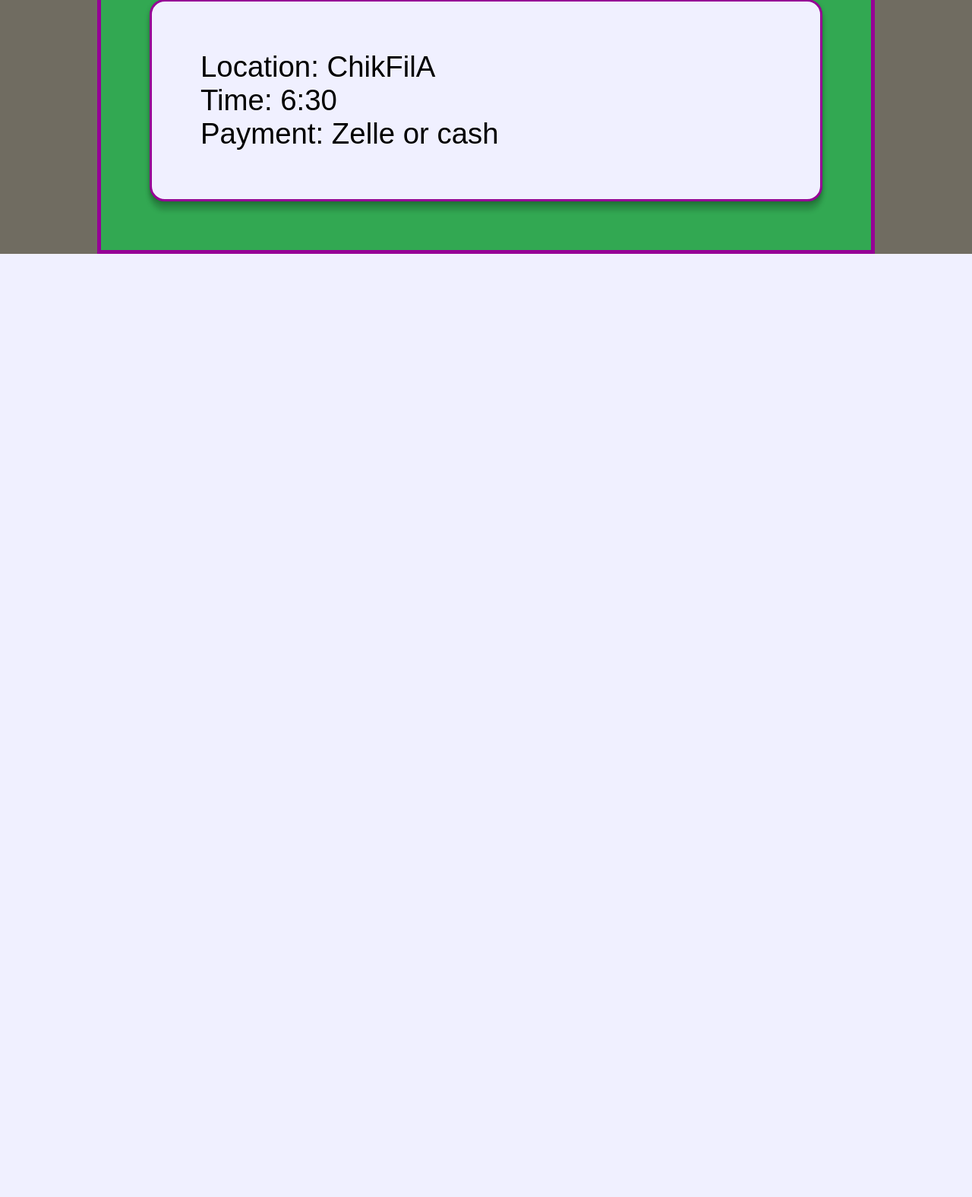
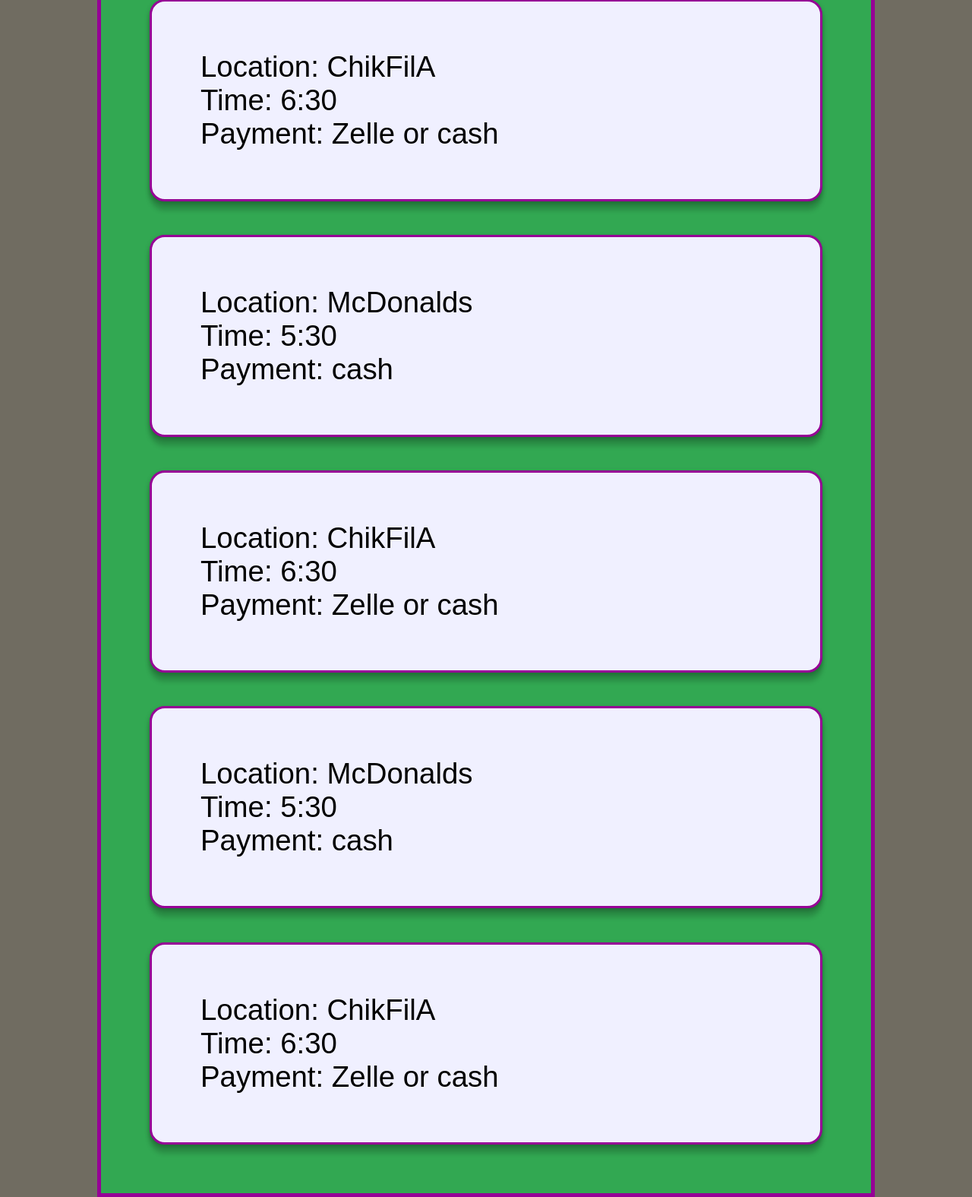
Before and after one commit to robertburdsall/ssmhackathon24, a Django app: page / in a window 1280 px wide. Shown: the part 489-2064 px from the top of the page at 76% size. Before the commit the page ends 823 px from the top, so only its background shows below. Run offline with Django 4.2, Linux system fonts and the light colour scheme.

Commit message:
Another one

```diff
--- a/djangoserver/mysite/templates/index.html
+++ b/djangoserver/mysite/templates/index.html
@@ -231,7 +231,7 @@
             */
 
             // For testing, assume data sent back is this
-            groupData = {"groups": [{"location": "McDonalds", "payment": "cash", "time": "5:30", "orderLink": "http://bruh.com"}, {"location": "ChikFilA", "payment": "Zelle or cash", "time": "6:30", "orderLink": "https://doordash.com"}]};
+            groupData = {"groups": [{"location": "McDonalds", "payment": "cash", "time": "5:30", "orderLink": "http://bruh.com"}, {"location": "ChikFilA", "payment": "Zelle or cash", "time": "6:30", "orderLink": "https://doordash.com"}, {"location": "McDonalds", "payment": "cash", "time": "5:30", "orderLink": "http://bruh.com"}, {"location": "ChikFilA", "payment": "Zelle or cash", "time": "6:30", "orderLink": "https://doordash.com"}, {"location": "McDonalds", "payment": "cash", "time": "5:30", "orderLink": "http://bruh.com"}, {"location": "ChikFilA", "payment": "Zelle or cash", "time": "6:30", "orderLink": "https://doordash.com"}]};
             for (let key in groupData) {
                 if (Array.isArray(groupData[key])) { // Only if data is iterable, meaning it is a group
                     for (let group of groupData[key]) {
```
